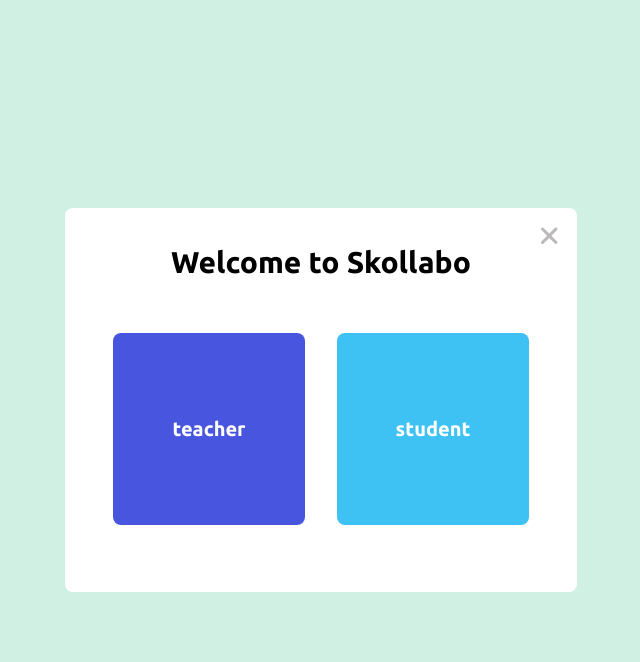
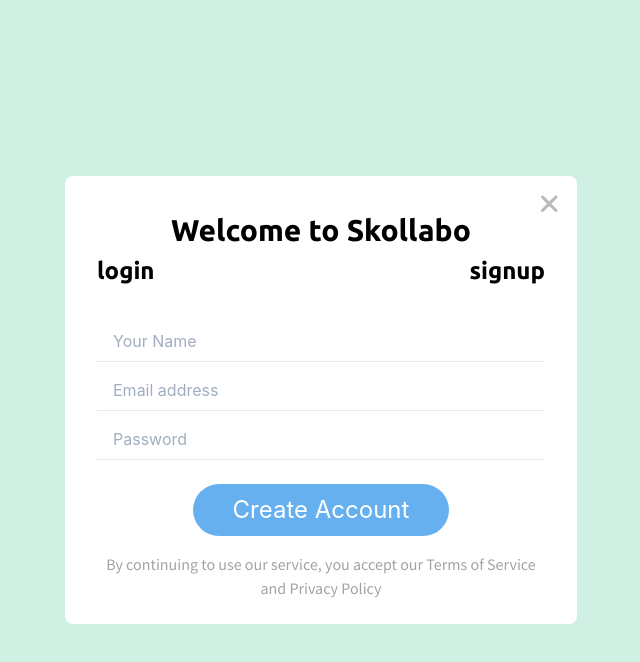
Before and after one commit to adzshaf/skollabo, a React (Create React App) app: page / in a window 1280 px wide. Both pictures are taken after a click on the button "sign up". Shown: the top 662 px of the page, without its empty margins (319-959 px from the left). Built offline with nearby package versions, Linux system fonts and the light colour scheme.

Commit message:
add sign up component

```diff
--- a/src/components/AuthPage/index.js
+++ b/src/components/AuthPage/index.js
@@ -1,11 +1,13 @@
 import React, { useState } from "react";
 import close from "./close-round-grey.svg";
+import Button from "../Button";
 
 const AuthPage = ({ closePage, ...props }) => {
-  const [teacherSignUp, setTeacherSignUp] = useState(false);
+  const [roleSignUp, setRoleSignUp] = useState("");
+
   return (
     <div className="bg-green w-screen h-screen flex justify-center items-center px-64">
-      <div className="flex flex-col bg-white rounded-lg h-96 w-128 px-8 py-8 relative">
+      <div className="flex flex-col bg-white rounded-lg h-112 w-128 px-8 py-8 relative">
         <img
           src={close}
           alt="Close"
@@ -13,16 +15,59 @@
           onClick={closePage}
         />
         <div className="text-3xl">
-          <h1 className="text-center">Welcome to Skollabo</h1>
+          <h1 className="text-center">
+            {roleSignUp == "" ? "Welcome to Skollabo" : roleSignUp}
+          </h1>
         </div>
-        <div className="flex flex-row justify-center items-center pt-12">
-          <div className="bg-blue w-48 h-48 flex justify-center items-center mr-8 rounded-lg cursor-pointer">
-            <h2 className="text-white text-xl">teacher</h2>
+        {roleSignUp !== "" && (
+          <div className="flex flex-row justify-center items-center pt-12">
+            <div
+              className="bg-blue w-48 h-48 flex justify-center items-center mr-8 rounded-lg cursor-pointer"
+              onClick={() => setRoleSignUp("teacher")}
+            >
+              <h2 className="text-white text-xl">teacher</h2>
+            </div>
+            <div
+              className="bg-blue-bright w-48 h-48 flex justify-center items-center rounded-lg cursor-pointer"
+              onClick={() => setRoleSignUp("student")}
+            >
+              <h2 className="text-white text-xl">student</h2>
+            </div>
           </div>
-          <div className="bg-blue-bright w-48 h-48 flex justify-center items-center rounded-lg cursor-pointer">
-            <h2 className="text-white text-xl">student</h2>
+        )}
+        {roleSignUp === "" && (
+          <div>
+            <div className="flex flex-row justify-between">
+              <h2 className="text-2xl cursor-pointer">login</h2>
+              <h2 className="text-2xl cursor-pointer">signup</h2>
+            </div>
+            <div className="flex flex-col mt-8">
+              <input
+                className="py-2 px-4 border-b border-opacity-25 focus:none mb-2 border-grey"
+                placeholder="Your Name"
+              />
+              <input
+                className="py-2 px-4 border-b border-opacity-25 focus:none mb-2 border-grey"
+                placeholder="Email address"
+                type="email"
+              />
+              <input
+                className="py-2 px-4 border-b border-opacity-25 focus:none mb-2 border-grey"
+                placeholder="Password"
+                type="password"
+              />
+              <div className="flex flex-col items-center">
+                <Button className="text-white text-2xl p-2 bg-blue-cornflower mt-4 w-64 mb-4">
+                  Create Account
+                </Button>
+                <p className="text-center text-grey">
+                  By continuing to use our service, you accept our Terms of
+                  Service and Privacy Policy
+                </p>
+              </div>
+            </div>
           </div>
-        </div>
+        )}
       </div>
     </div>
   );
--- a/tailwind.config.js
+++ b/tailwind.config.js
@@ -33,18 +33,22 @@
       brick: "#A15842",
       cream: "#F5EBDD",
       white: "#FFFFFF",
+      grey: "#A3A3A3",
     },
     extend: {
       padding: {
         96: "24rem",
+        112: "28rem",
         128: "32rem",
       },
       height: {
         96: "24rem",
+        112: "28rem",
         128: "32rem",
       },
       width: {
         96: "24rem",
+        112: "28rem",
         128: "32rem",
       },
     },
```
